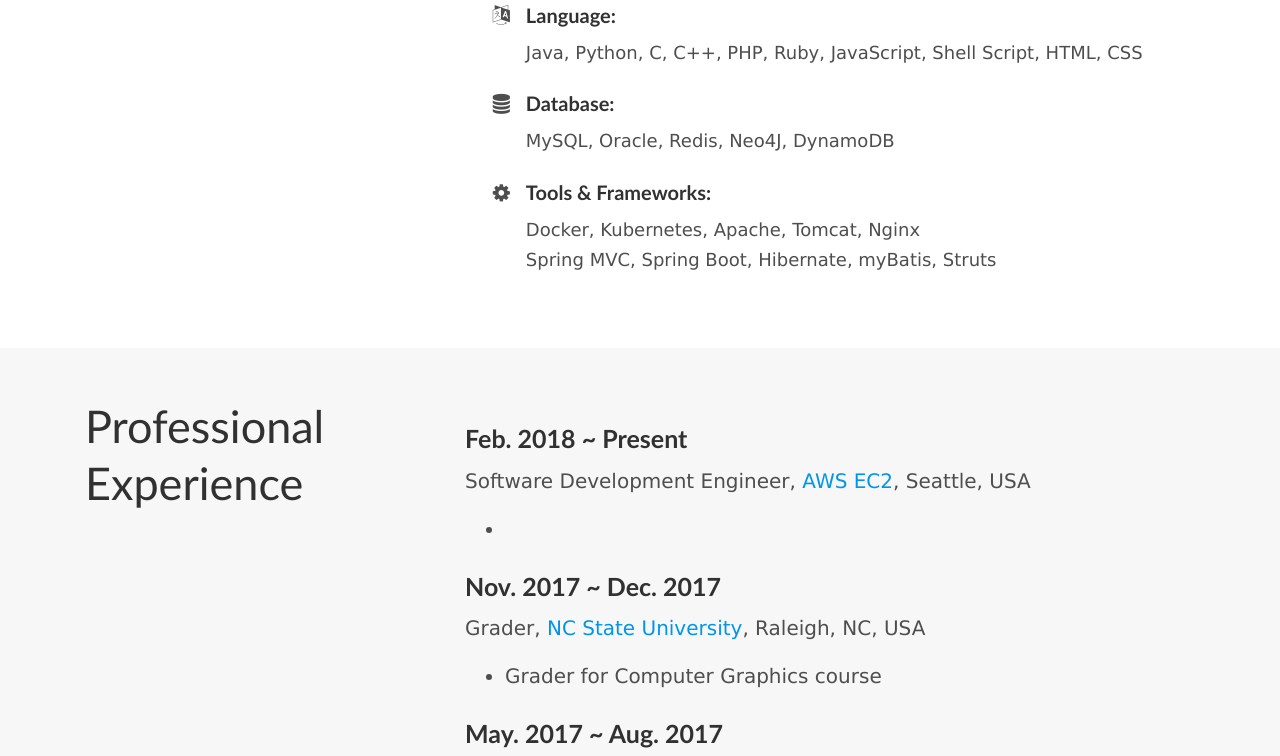
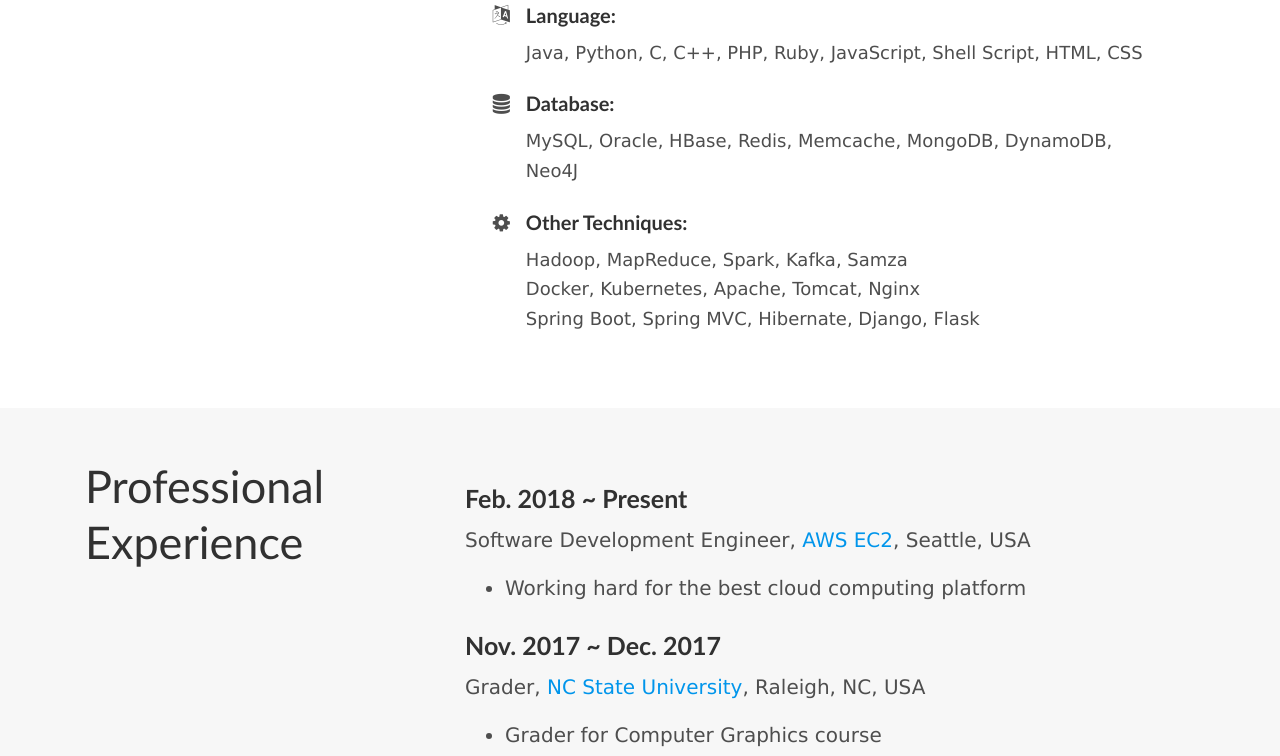
Before and after one commit to isengardian/isengardian.github.io, a plain HTML site: page resume/index.html in a window 1280 px wide. Shown: the part 880-1636 px from the top of the page. Drawn offline with Linux system fonts and the light colour scheme.

Commit message:
minor update - few techniques

```diff
--- a/resume/index.html
+++ b/resume/index.html
@@ -175,16 +175,18 @@
                                 <h5>Database:</h5>
                                 <i class="fa-li fa fa-database"></i>
                                 <div class="description">
-                                    <p class="course">MySQL, Oracle, Redis, Neo4J, DynamoDB</p>
+                                    <p class="course">MySQL, Oracle, HBase, Redis, Memcache, MongoDB, DynamoDB,
+                                        Neo4J</p>
                                 </div>
                             </li>
                             <li>
-                                <h5>Tools & Frameworks:</h5>
+                                <h5>Other Techniques:</h5>
                                 <i class="fa-li fa fa fa-cog"></i>
                                 <div class="description">
                                     <p class="course">
+                                        Hadoop, MapReduce, Spark, Kafka, Samza<br>
                                         Docker, Kubernetes, Apache, Tomcat, Nginx<br>
-                                        Spring MVC, Spring Boot, Hibernate, myBatis, Struts
+                                        Spring Boot, Spring MVC, Hibernate, Django, Flask
                                     </p>
                                 </div>
                             </li>
@@ -208,7 +210,7 @@
                 <p>Software Development Engineer, <a href="https://aws.amazon.com/ec2/" target="_blank">AWS
                     EC2</a>, Seattle, USA</p>
                 <ul>
-                    <li><!--TODO--></li>
+                    <li>Working hard for the best cloud computing platform</li>
                 </ul>
 
                 <h3>Nov. 2017 ~ Dec. 2017</h3>
@@ -344,7 +346,7 @@
                 <p>With <a href="https://www.ansible.com/" target="_blank">Ansible</a>,
                     we developed a pipeline based on Jenkins for one Java project and one Nodejs project,
                     which is capable of provisioning Ubuntu instances on AWS, Coverage Analysis, Fuzzer Testing,
-                    Rolling Update, Canary release and Autoscaling number of instances based on traffic tendency</p>
+                    Rolling Update, Canary release and Autoscaling number of instances based on traffic tendency.</p>
 
                 <h3>CNN for Dog Breed Recognition</h3>
                 <p><span class="dim">Course Project</span></p>
```
